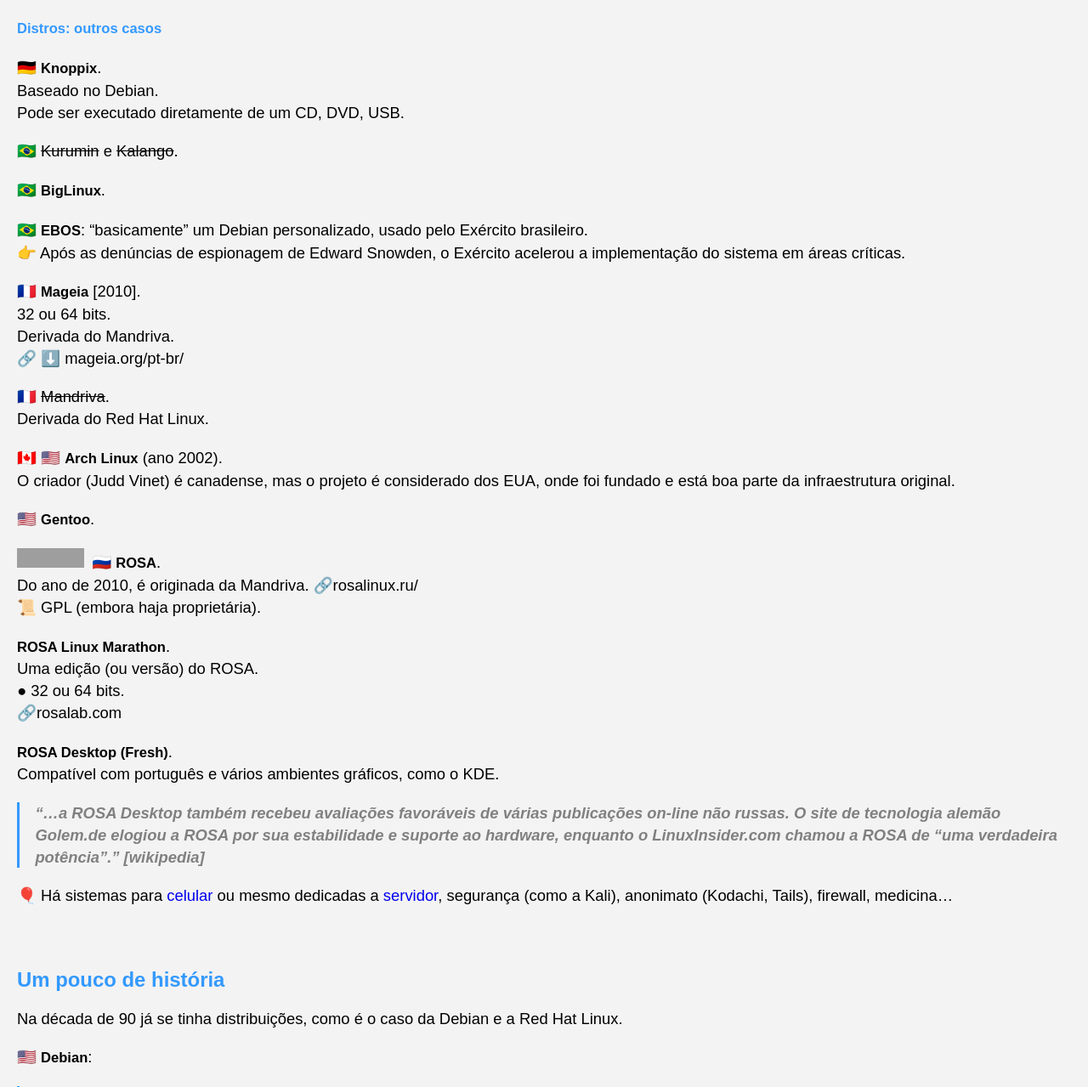
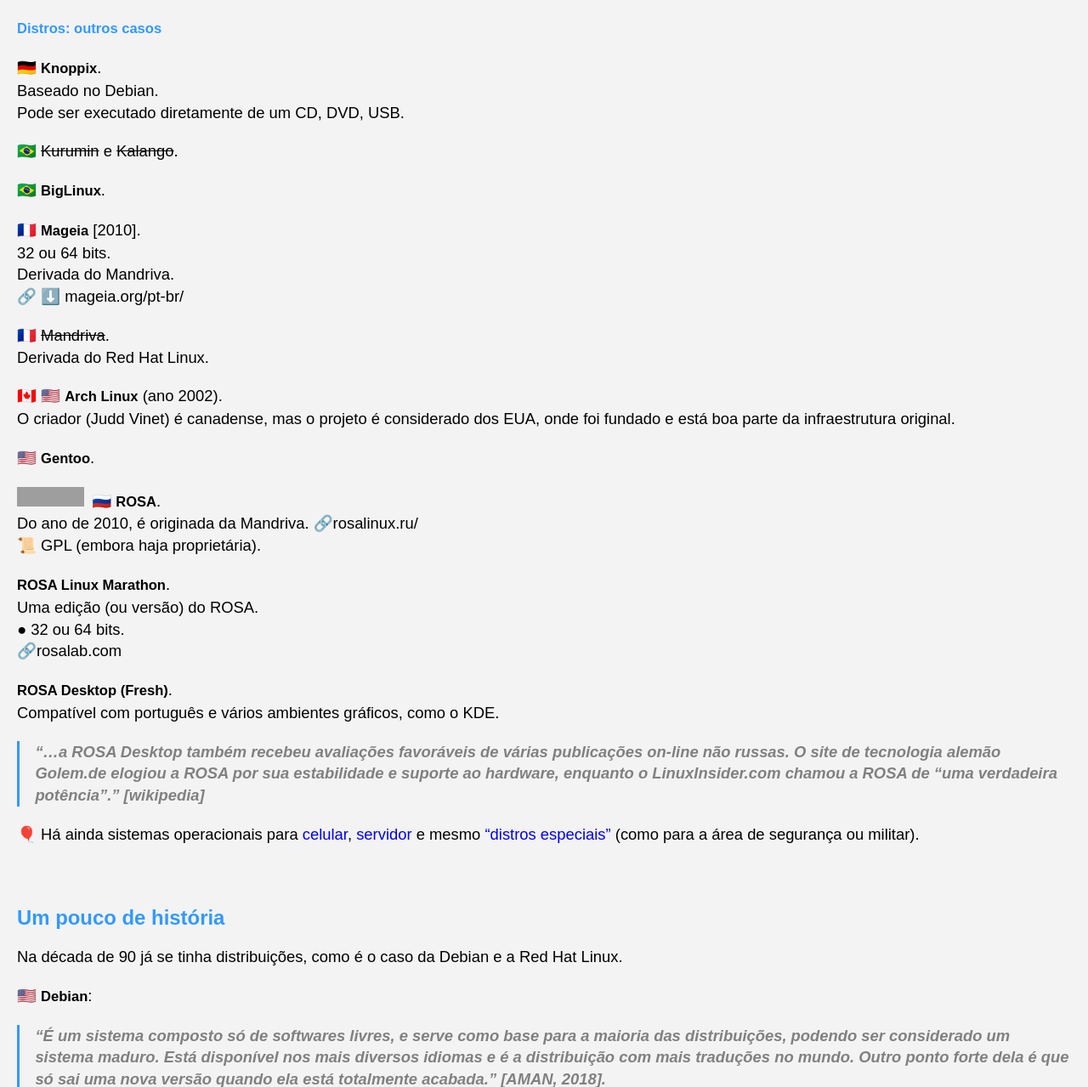
Before and after one commit to Joesynth/joesynth.github.io, a Jekyll site: the page built from _posts/2021-07-07-linux-7-distros-famosas.md, in a window 1280 px wide and 1400 px high, scrolled down 3394 px, cut to the strip 0-1279 px from the top of the window. Shown: the whole strip at 85% size. Built offline with Jekyll 4.4.1, drawn with Linux system fonts in a browser that asks for light colours; grey boxes are pictures that could not be loaded.

Commit message:
Update 2021-07-07-linux-7-distros-famosas.md

```diff
--- a/_posts/2021-07-07-linux-7-distros-famosas.md
+++ b/_posts/2021-07-07-linux-7-distros-famosas.md
@@ -6,7 +6,6 @@
 > "Observa-se a total falta de controle do usuário sobre o sistema. Não existe mais privacidade, controle sobre o sistema e segurança das informações.” [AMAN, 2018]
 
 Portanto, se você quiser, de fato, ter liberdade com o seu computador, é preciso não ser vigiado e tomar as decisões no dia a dia, daí separamos sete sistemas onde isso será possível:
-
 
 - 🇩🇪 Manjaro
 - 🇫🇷 Open Mandriva
@@ -100,9 +99,6 @@
 
 🇧🇷 **BigLinux**.
 
-🇧🇷 **EBOS**: "basicamente" um Debian personalizado, usado pelo Exército brasileiro.
-👉️ Após as denúncias de espionagem de Edward Snowden, o Exército acelerou a implementação do sistema em áreas críticas.
-
 🇫🇷 **Mageia** [2010].
 32 ou 64 bits.
 Derivada do Mandriva.
@@ -131,7 +127,7 @@
 
 > "...a ROSA Desktop também recebeu avaliações favoráveis de várias publicações on-line não russas. O site de tecnologia alemão Golem.de elogiou a ROSA por sua estabilidade e suporte ao hardware, enquanto o LinuxInsider.com chamou a ROSA de "uma verdadeira potência"." [wikipedia]
 
-🎈️ Há sistemas para [celular](/7-opcoes-de-sistemas-para-celular) ou mesmo dedicadas a [servidor](/software-servidor), segurança (como a Kali), anonimato (Kodachi, Tails), firewall, medicina...
+🎈️ Há ainda sistemas operacionais para [celular](/7-opcoes-de-sistemas-para-celular), [servidor](/software-servidor) e mesmo ["distros especiais"](/linux-distros-especiais) (como para a área de segurança ou militar).
 
 
 
```
